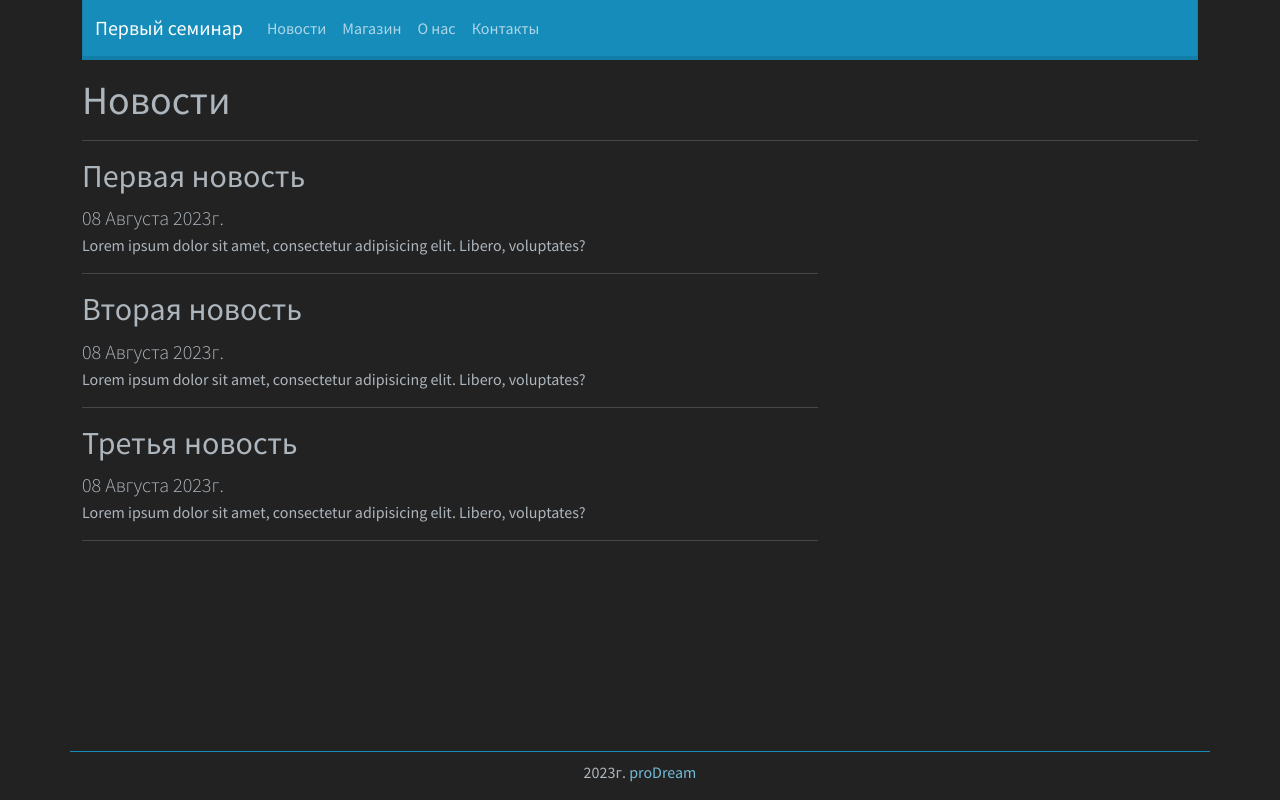
After one commit to proDreams/GB_Flask, a Flask app: page /news/ in a window 1280 px wide. The commit adds this page. Run offline with Flask 3, Linux system fonts and the light colour scheme; some libraries are stand-ins or nearby versions.

Commit message:
Seminar 1 HW

```diff
--- /dev/null
+++ b/Seminar 1/hw_task.py
@@ -0,0 +1,51 @@
+from flask import Flask, render_template
+
+import hw_text_storage as storage
+
+app = Flask(__name__)
+
+
+@app.route("/")
+def index():
+    context = storage.index_tasks
+
+    return render_template("index.html", **context)
+
+
+@app.route("/about/")
+def about():
+    context = storage.about_text
+
+    return render_template("about.html", **context)
+
+
+@app.route("/contacts/")
+def contacts():
+    context = storage.contacts_text
+
+    return render_template("contacts.html", **context)
+
+
+@app.route("/news/")
+def news():
+    context = storage.news_content
+
+    return render_template("news.html", **context)
+
+
+@app.route("/store/")
+def store_categories():
+    context = storage.store_categories
+
+    return render_template("store_categories.html", **context)
+
+
+@app.route("/store/<page>/")
+def store_page(page):
+    context = storage.store_pages[page]
+
+    return render_template("store_page.html", **context)
+
+
+if __name__ == "__main__":
+    app.run(debug=True)
--- /dev/null
+++ b/Seminar 1/hw_text_storage.py
@@ -0,0 +1,89 @@
+index_tasks = {
+    "tasks": [
+        {"task": "Задание 7",
+         "description": """Написать функцию, которая будет выводить на экран HTML страницу с блоками новостей.
+Каждый блок должен содержать заголовок новости, краткое описание и дату публикации.
+Данные о новостях должны быть переданы в шаблон через контекст."""},
+        {"task": "Задание 8",
+         "description": """Создать базовый шаблон для всего сайта, содержащий общие элементы дизайна
+(шапка, меню, подвал), и дочерние шаблоны для каждой отдельной страницы.
+Например, создать страницу "О нас" и "Контакты", используя базовый шаблон."""},
+        {"task": "Задание 9",
+         "description": """Создать базовый шаблон для интернет-магазина, содержащий общие элементы дизайна
+(шапка, меню,подвал), и дочерние шаблоны для страниц категорий товаров и отдельных товаров.
+Например, создать страницы "Одежда", "Обувь" и "Куртка", используя базовый шаблон."""},
+    ],
+}
+
+about_text = {
+    "title": "Страница о нас",
+    "about": "И ИМЯ НАМ - ЛЕГИОН",
+}
+
+contacts_text = {
+    "title": "Контакты",
+    "github": "https://github.com/proDreams",
+}
+
+news_content = {
+    "title": "Новости",
+    "news": [
+        {"news_title": "Первая новость",
+         "news_body": "Lorem ipsum dolor sit amet, consectetur adipisicing elit. Libero, voluptates?",
+         "date": "08 Августа 2023г."},
+        {"news_title": "Вторая новость",
+         "news_body": "Lorem ipsum dolor sit amet, consectetur adipisicing elit. Libero, voluptates?",
+         "date": "08 Августа 2023г."},
+        {"news_title": "Третья новость",
+         "news_body": "Lorem ipsum dolor sit amet, consectetur adipisicing elit. Libero, voluptates?",
+         "date": "08 Августа 2023г."},
+    ],
+}
+
+store_categories = {
+    "title": "Магазин",
+    "categories": [
+        {"name": "Верхняя одежда",
+         "link": "/store/outwears/"},
+        {"name": "Обувь",
+         "link": "/store/shoes/"},
+        {"name": "Головные уборы",
+         "link": "/store/hats/"},
+    ]
+}
+
+store_pages = {
+    "outwears": {
+        "title": "Верхняя одежда",
+        "products": [
+            {"name": "Куртка",
+             "price": "100$"},
+            {"name": "Пальто",
+             "price": "150$"},
+            {"name": "Ветровка",
+             "price": "60$"},
+        ],
+    },
+    "shoes": {
+        "title": "Обувь",
+        "products": [
+            {"name": "Кросовки",
+             "price": "50$"},
+            {"name": "Кеды",
+             "price": "35$"},
+            {"name": "Туфли",
+             "price": "60$"},
+        ],
+    },
+    "hats": {
+        "title": "Головные уборы",
+        "products": [
+            {"name": "Федора",
+             "price": "100$"},
+            {"name": "Кепка",
+             "price": "15$"},
+            {"name": "Шапка",
+             "price": "20$"},
+        ],
+    },
+}
--- /dev/null
+++ b/Seminar 1/requirements.txt
@@ -0,0 +1 @@
+Flask==2.3.2
--- a/Seminar 1/static/css/style.css
+++ b/Seminar 1/static/css/style.css
@@ -1,10 +1,7 @@
-.sub-category {
-    padding-left: 30px;
+a {
+    text-decoration: none;
 }
 
-.header {
-    position: sticky;
-    top: 0;
-    z-index: 1000;
-    background: white;
+.footer-border {
+    border-top: 1px solid var(--bs-primary);
 }
--- /dev/null
+++ b/Seminar 1/templates/base.html
@@ -0,0 +1,25 @@
+<!doctype html>
+<html lang="ru" data-bs-theme="dark" class="h-100">
+<head>
+    <meta charset="utf-8">
+    <meta name="viewport" content="width=device-width, initial-scale=1">
+    <meta http-equiv="X-UA-Compatible" content="ie=edge">
+    <link href="{{ url_for("static", filename="css/bootstrap.css") }}" rel="stylesheet">
+    <link href="{{ url_for("static", filename="css/style.css") }}" rel="stylesheet">
+    <title>{% block title %}{% endblock %}</title>
+</head>
+<body class="d-flex flex-column h-100">
+
+
+{% include "base/header.html" %}
+
+
+{% block content %}
+{% endblock %}
+
+{% include "base/footer.html" %}
+
+
+<script src="{{ url_for("static", filename="js/bootstrap.bundle.js") }}"></script>
+</body>
+</html>
--- /dev/null
+++ b/Seminar 1/templates/base/footer.html
@@ -0,0 +1,7 @@
+<footer class="footer mt-auto py-3">
+    <div class="container footer-border">
+        <div class="row pt-2">
+            <span class="navbar-brand text-center">2023г. <a href="https://github.com/proDreams">proDream</a></span>
+        </div>
+    </div>
+</footer>
--- /dev/null
+++ b/Seminar 1/templates/base/header.html
@@ -0,0 +1,28 @@
+<div class="container">
+    <nav class="navbar navbar-expand-lg bg-primary">
+        <div class="container">
+            <a class="navbar-brand" href="/">Первый семинар</a>
+            <button class="navbar-toggler" type="button" data-bs-toggle="collapse"
+                    data-bs-target="#navbarSupportedContent"
+                    aria-controls="navbarSupportedContent" aria-expanded="false" aria-label="Toggle navigation">
+                <span class="navbar-toggler-icon"></span>
+            </button>
+            <div class="collapse navbar-collapse" id="navbarSupportedContent">
+                <ul class="navbar-nav me-auto mb-2 mb-lg-0">
+                    <li class="nav-item">
+                        <a class="nav-link" href="/news/">Новости</a>
+                    </li>
+                    <li class="nav-item">
+                        <a class="nav-link" href="/store/">Магазин</a>
+                    </li>
+                    <li class="nav-item">
+                        <a class="nav-link" href="/about/">О нас</a>
+                    </li>
+                    <li class="nav-item">
+                        <a class="nav-link" href="/contacts/">Контакты</a>
+                    </li>
+                </ul>
+            </div>
+        </div>
+    </nav>
+</div>
--- /dev/null
+++ b/Seminar 1/templates/news.html
@@ -0,0 +1,18 @@
+{% extends "base.html" %}
+{% block title %}{{ title }}{% endblock %}
+{% block content %}
+    <div class="container mt-3">
+    <h1>{{ title }}</h1>
+        <hr>
+        {% for n in news %}
+            <div class="row">
+                <div class="col-8">
+                    <h2>{{ n.news_title }}</h2>
+                    <span class="lead">{{ n.date }}</span>
+                    <p>{{ n.news_body }}</p>
+                    <hr>
+                </div>
+            </div>
+        {% endfor %}
+    </div>
+{% endblock %}
```
Also changed, not shown: Seminar 1/templates/about.html (added, +9 -0 lines), Seminar 1/templates/contacts.html (added, +9 -0 lines), Seminar 1/templates/index.html (added, +16 -0 lines), Seminar 1/templates/store_categories.html (added, +15 -0 lines), Seminar 1/templates/store_page.html (added, +17 -0 lines).
